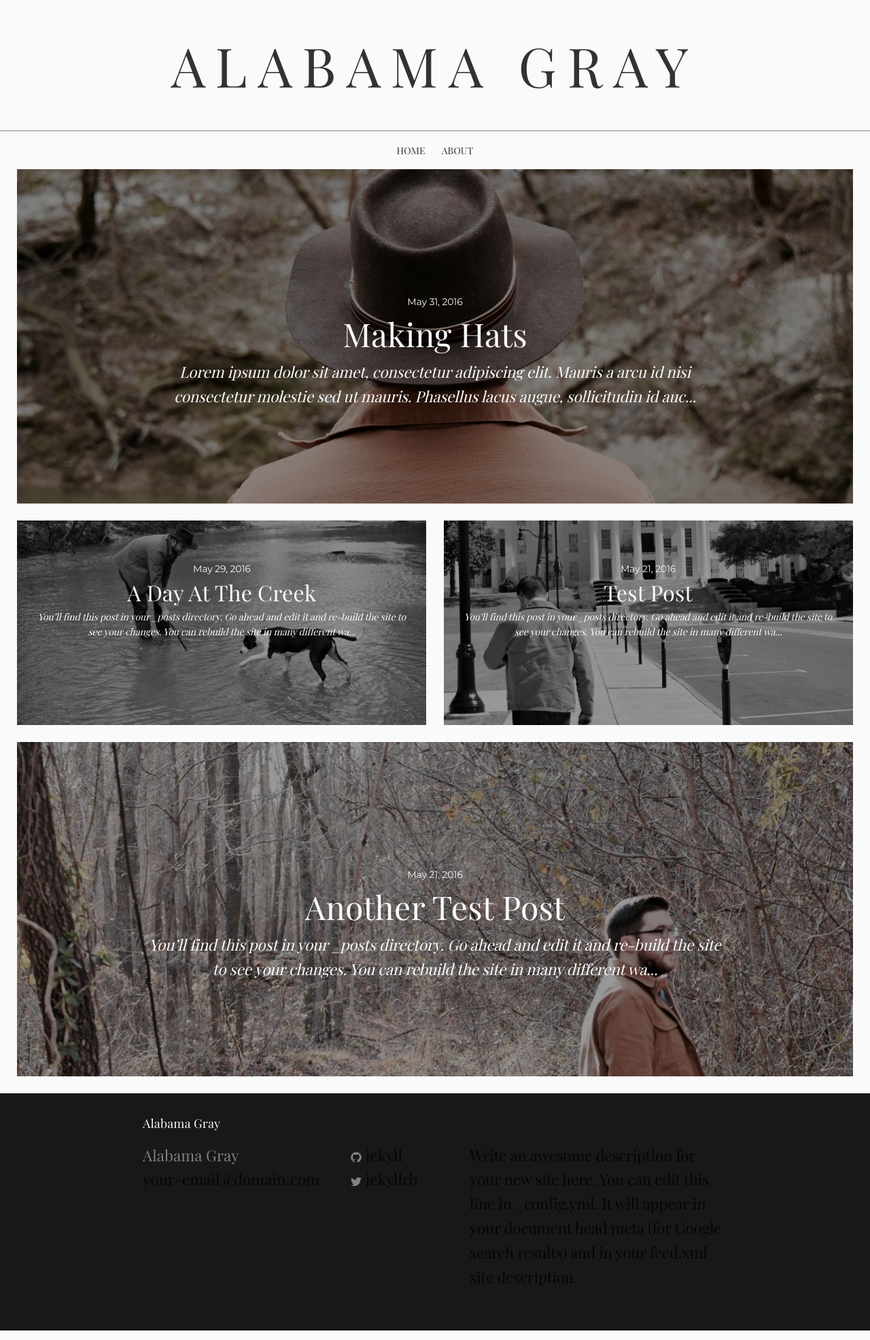
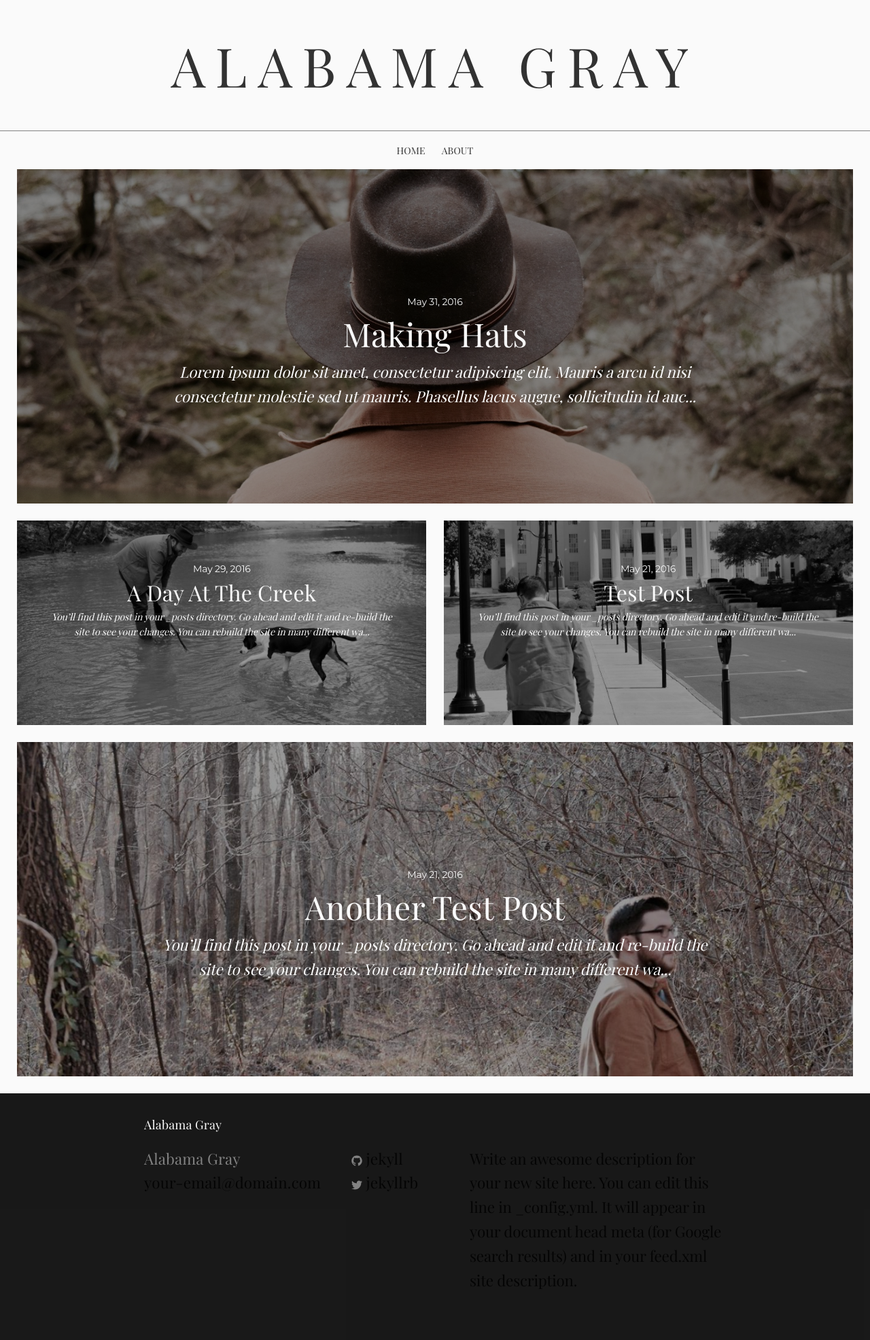
Before and after one commit to jtgry/blog, a Jekyll site: the page built from index.html, in a window 1280 px wide. Shown: the whole page at 68% size. Built offline with Jekyll 4.4.1, drawn with Linux system fonts in a browser that asks for light colours; some web fonts are replaced.

Commit message:
Updated '/css/main.scss' via CloudCannon

```diff
--- a/css/main.scss
+++ b/css/main.scss
@@ -17,7 +17,7 @@
 $header-font-family: "Playfair Display", serif;
 $header-font-weight: 400;
 
-$spacing-unit:     30px;
+$spacing-unit:     2em;
 
 $text-color:       rgba(0,0,0,0.8);
 $background-color: #fafafa;
```
